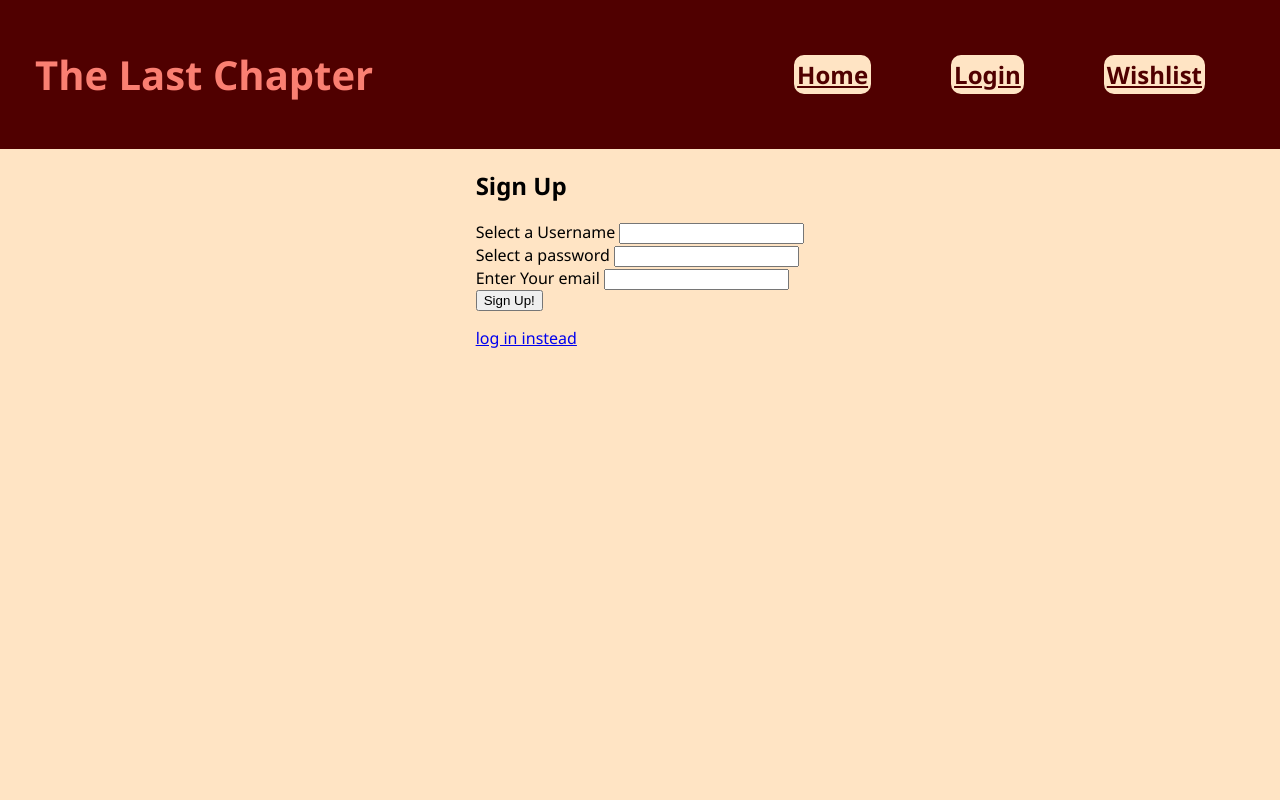
After one commit to Soulreaper077/The-last-chapter, a Node server app: page /signup in a window 1280 px wide. The commit adds this page. Run offline with Node 20, Linux system fonts and the light colour scheme; some libraries are stand-ins or nearby versions.

Commit message:
added signup page

```diff
--- a/controllers/home-routes.js
+++ b/controllers/home-routes.js
@@ -9,10 +9,10 @@ router.get('/', (req, res) => {
 
 
 router.get('/login', (req, res) => {
-    if (req.session.loggedIn) {
+    /*if (req.session.loggedIn) {
         res.redirect('/');
         return;
-    }
+    }*/
 
     res.render('login');
 });
@@ -56,5 +56,9 @@ router.get('/wishlist/:id', (req, res) => {
     });
 });
 
+router.get('/signup', (req, res) => {
+    res.render('signup');
+})
+
 
 module.exports = router;
--- a/views/library.handlebars
+++ b/views/library.handlebars
@@ -1,7 +1,7 @@
 <ul class="post-list">
-    {{#each books as |post|}}
+    {{#each books as |book|}}
     <li>
-        {{> post-info post }}
+        {{> book-info book }}
     </li>
     {{/each}}
 </ul>
--- a/views/login.handlebars
+++ b/views/login.handlebars
@@ -14,5 +14,5 @@
             <button type="submit">Sign in</button>
         </form>
         </br>
-        <p>Or Sign Up <a href="/">here</a></p>
+        <p>Or Sign Up <a href="/signup">here</a></p>
     </div>
--- /dev/null
+++ b/views/signup.handlebars
@@ -0,0 +1,26 @@
+<section class="sign-in-page">
+    <div class="form-heading">
+        <h1>Sign Up</h1>
+    </div>
+    <div class="form-section">
+        <form class="signup-form">
+            <div>
+                <label for="username-signup">Select a Username</label>
+                <input type="text" class="entry-field" id="username-signup" />
+            </div>
+            <div>
+                <label for="password-signup">Select a password</label>
+                <input type="password" class="entry-field" id="password-signup" />
+            </div>
+            <div>
+                <label for="email-signup">Enter Your email</label>
+                <input type="email" class="entry-field" id="email-signup" />
+            </div>
+            <div>
+                <button type="submit" class="login-signup-btn">Sign Up!</button>
+            </div>
+        </form>
+    </div>
+
+    <a href="/login" class="login-link">log in instead</a>
+</section>
```
